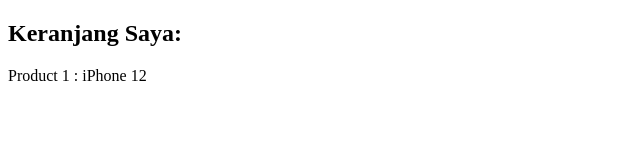
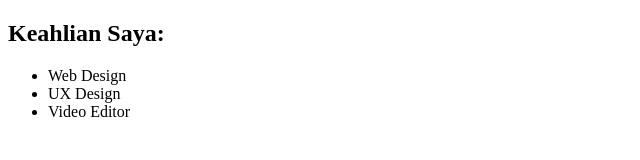
Before and after one commit to ariqd/es6-sinarmas-tutorial, a plain HTML site: page index.html in a window 1280 px wide. Shown: the whole page, without its empty margins (0-640 px from the left). Drawn offline with Linux system fonts and the light colour scheme.

Commit message:
array with foreach

```diff
--- a/index.html
+++ b/index.html
@@ -7,8 +7,8 @@
     <title>ES6 - Sinarmas</title>
 </head>
 <body>
-    <h2>Keranjang Saya:</h2>
-    <div id="cart"></div>
+    <h2>Keahlian Saya:</h2>
+    <div id="skills"></div>
     <script src="main.js"></script>
 </body>
 </html>
--- a/main.js
+++ b/main.js
@@ -1,28 +1,18 @@
 // Ambil element
-const cart = document.getElementById("cart");
+const skills = document.getElementById("skills");
 
 // ES5
-// function addProduct(name, category) {
-//   return {
-//     name: name,
-//     category: category,
-//   };
-// }
-
-// let getProduct = addProduct("iPhone 12", "Gadget")
-
-// console.log(getProduct)
 
 // ES6
-function addProduct(productName, category) {
-  return {
-    productName,
-    category,
-  };
-}
+const yourSkill = ["Web Design", "UX Design", "Video Editor"];
 
-let getProduct = addProduct("iPhone 12", "Gadget");
+let parent = "<ul>";
 
-console.log(getProduct);
+yourSkill.forEach((skill) => {
+  console.log(skill);
+  parent += `<li>${skill}</li>`;
+});
 
-cart.innerHTML = `Product 1 : ${getProduct.productName}`
+parent += "</ul>";
+
+skills.innerHTML = parent;
```
